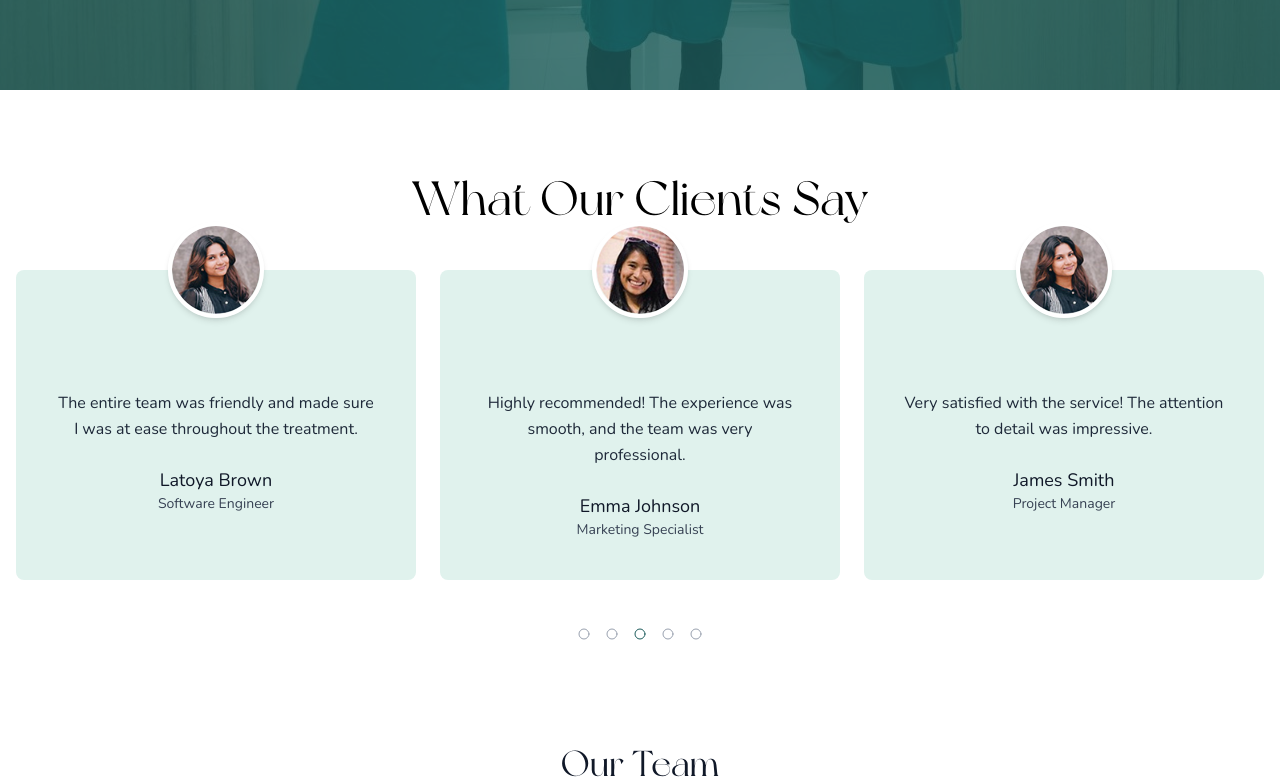
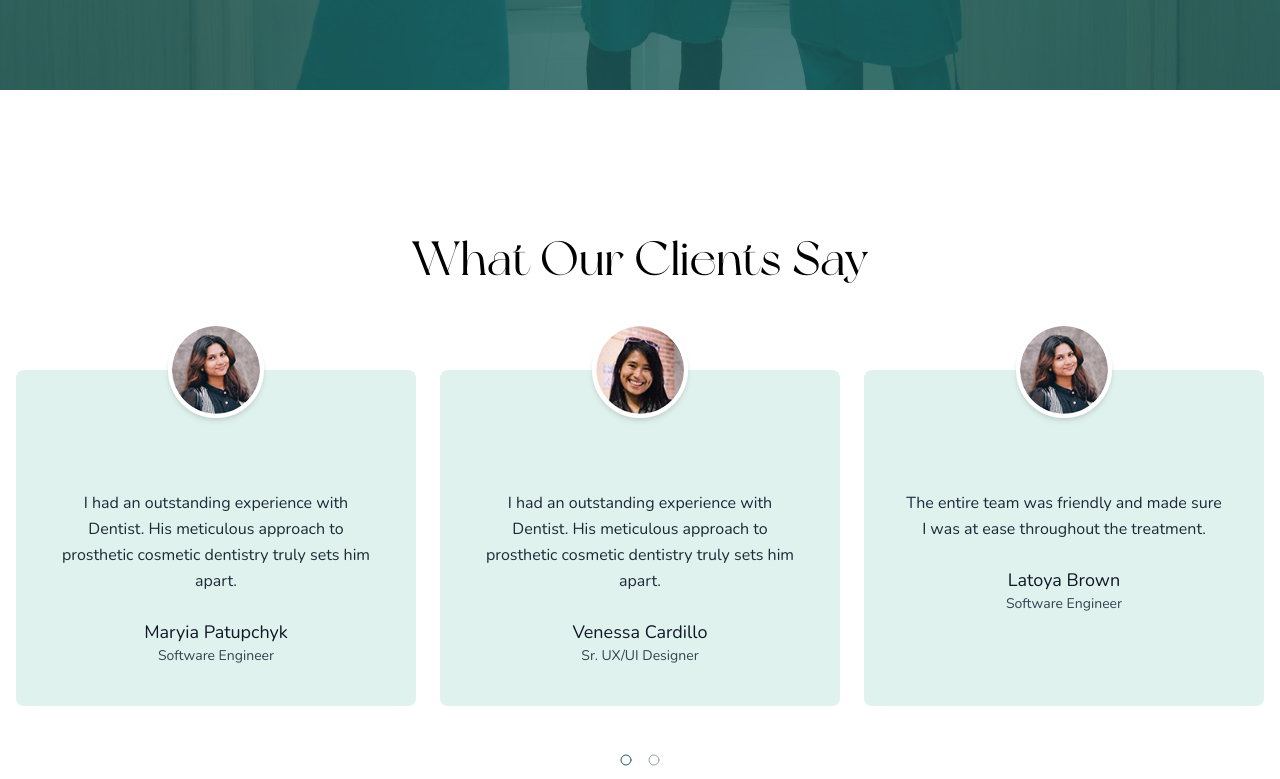
Before and after one commit to raoshahbazcoding/newdoc, a React (Vite) app: page / in a window 1280 px wide. Shown: the part 3442-4221 px from the top of the page. Built offline with nearby package versions, Linux system fonts and the light colour scheme; a web font is replaced by a local one.

Commit message:
Contact Outeam Testimonials 3

```diff
--- a/src/components/ContactUs.jsx
+++ b/src/components/ContactUs.jsx
@@ -2,7 +2,7 @@ const contact = "/contact.png";
 
 export default function ContactUs() {
   return (
-    <section className="py-8 md:py-30">
+    <section className="py-8 mt-17 md:py-30">
       <div className="container mx-auto px-4">
         <div className="bg-[#E8F4F4] flex flex-col md:flex-row items-center rounded-lg relative ">
           {/* Left Content */}
--- a/src/components/OurTeam.jsx
+++ b/src/components/OurTeam.jsx
@@ -24,6 +24,7 @@ const teamMembers = [
     role: "Registered Mental Health",
     image: doc2,
   },
+
 ];
 
 const OurTeam = () => {
@@ -36,7 +37,7 @@ const OurTeam = () => {
         </p>
       </div>
 
-      <div className="mt-10 grid grid-cols-1 sm:grid-cols-2 md:grid-cols-4 gap-8 max-w-6xl mx-auto  ">
+      <div className="mt-10 grid grid-cols-1 sm:grid-cols-2 md:grid-cols-4 gap-8 max-w-[1500px] mx-auto  ">
         {teamMembers.map((member, index) => (
           <div key={index} className="bg-gray-50 rounded-lg shadow-lg overflow-hidden text-center">
             <img
--- a/src/components/Testimonials.jsx
+++ b/src/components/Testimonials.jsx
@@ -13,28 +13,31 @@ export default function ClientTestimonials() {
     { id: 3, name: "Latoya Brown", role: "Software Engineer", testimonial: "The entire team was friendly and made sure I was at ease throughout the treatment.", image: cl1 },
     { id: 4, name: "Emma Johnson", role: "Marketing Specialist", testimonial: "Highly recommended! The experience was smooth, and the team was very professional.", image: cl2 },
     { id: 5, name: "James Smith", role: "Project Manager", testimonial: "Very satisfied with the service! The attention to detail was impressive.", image: cl1 },
+    { id: 6, name: "Sophia Martinez", role: "Graphic Designer", testimonial: "Excellent service and a friendly team!", image: cl2 },
   ];
 
-  // Auto-slide for mobile view
+  const totalGroups = Math.ceil(testimonials.length / 3); // Groups of 3
+
+  // Auto-slide every 3 seconds
   useEffect(() => {
     const interval = setInterval(() => {
-      setActiveIndex((prev) => (prev + 1) % testimonials.length);
+      setActiveIndex((prev) => (prev + 3) % testimonials.length);
     }, 3000);
     return () => clearInterval(interval);
   }, []);
 
   return (
-    <div className="h-auto mb-16 mt-16 md:mt-5 md:mb-10 w-full max-w-7xl mx-auto px-4 py-16 flex flex-col items-center justify-center">
-      <h2 className="text-4xl md:text-5xl font-light text-center mb-12">
+    <div className="h-auto mb-16 mt-16 md:mt-10 md:mb-10 w-full max mx-auto px-4 py-16 flex flex-col items-center justify-center">
+      <h2 className="text-4xl py-10 md:text-5xl  text-center mb-12">
         What Our Clients Say
       </h2>
 
-      {/* Carousel - Display 3 Items at the Same Time */}
-      <div className="flex flex-col md:flex-row justify-center gap-6">
+      {/* Carousel - Always Show Exactly 3 Cards */}
+      <div className="grid grid-cols-1 md:grid-cols-3 gap-6 max-w-[1500px]">
         {testimonials.slice(activeIndex, activeIndex + 3).map((testimonial) => (
           <div
             key={testimonial.id}
-            className="relative flex-1 bg-[#e0f2ed] rounded-lg p-6 pt-16 pb-10 transition-all duration-300 hover:shadow-2xl min-h-[250px]"
+            className="relative bg-[#e0f2ed] rounded-lg p-6 pt-16 pb-10 transition-all duration-300 hover:shadow-2xl min-h-[250px]"
           >
             {/* Profile Image */}
             <div className="absolute -top-12 left-1/2 transform -translate-x-1/2">
@@ -55,13 +58,15 @@ export default function ClientTestimonials() {
         ))}
       </div>
 
-      {/* Navigation Dots (Only Visible on Desktop) */}
+      {/* Navigation Dots - One Dot Per 3 Cards */}
       <div className="hidden md:flex justify-center gap-4 mt-12">
-        {testimonials.map((_, index) => (
+        {[...Array(totalGroups)].map((_, groupIndex) => (
           <button
-            key={index}
-            onClick={() => setActiveIndex(index)}
-            className={`transition-all duration-300 ${activeIndex === index ? "text-[#1d5c5c]" : "text-gray-400"}`}
+            key={groupIndex}
+            onClick={() => setActiveIndex(groupIndex * 3)}
+            className={`transition-all duration-300 ${
+              Math.floor(activeIndex / 3) === groupIndex ? "text-[#1d5c5c]" : "text-gray-400"
+            }`}
           >
             <Circle size={12} />
           </button>
```
